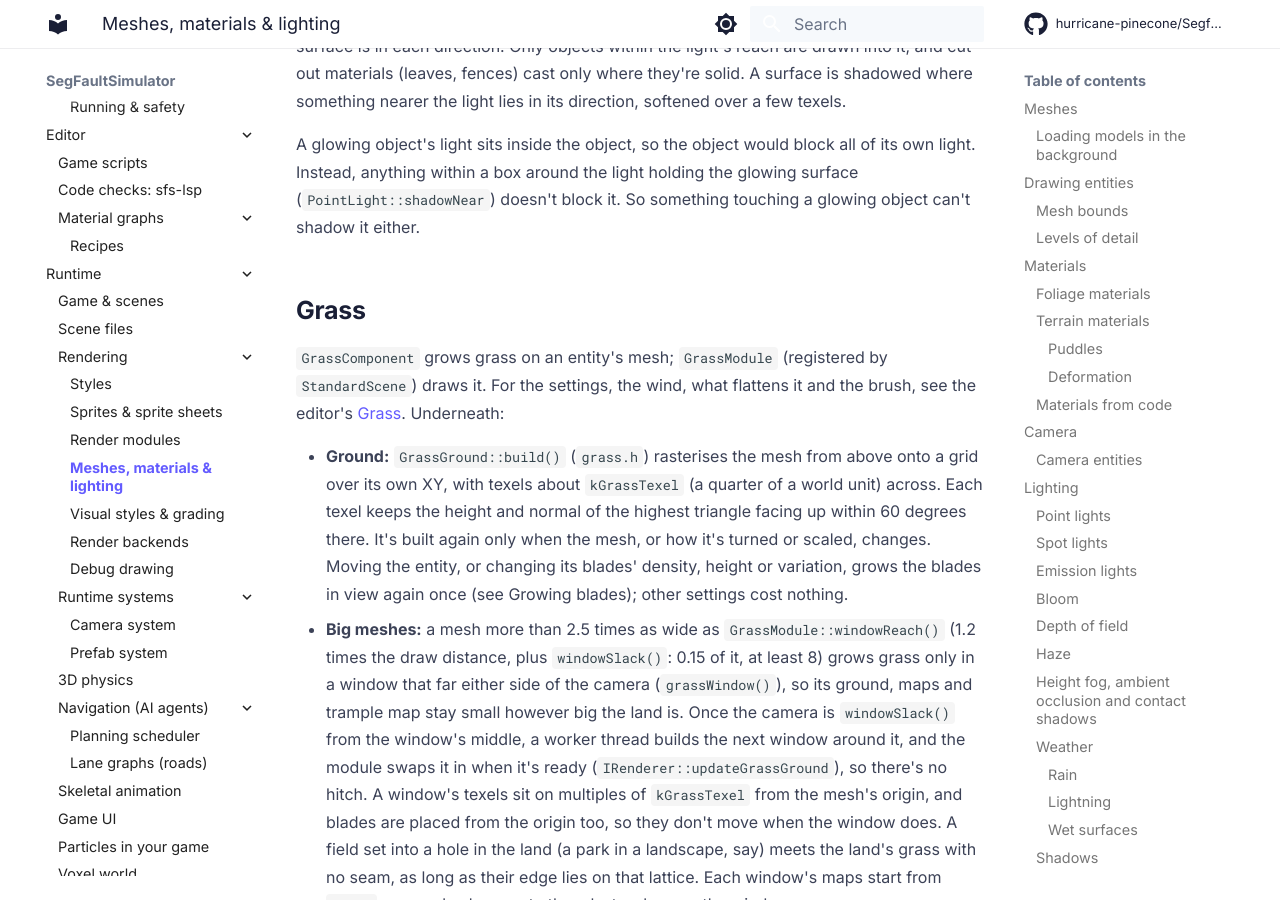
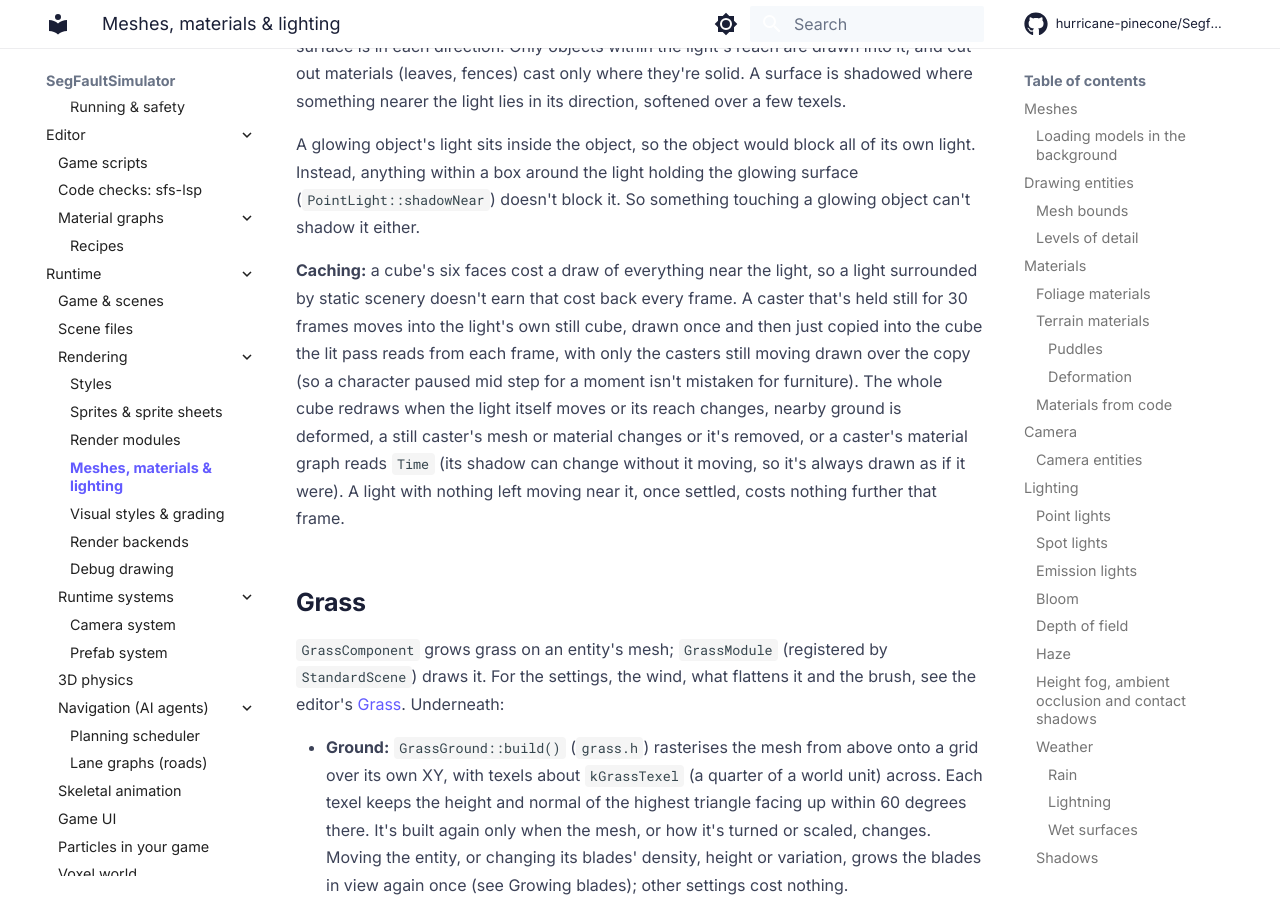
Before and after one commit to hurricane-pinecone/Segfault-Simulator, an MkDocs documentation site: the page built from docs/runtime/rendering/meshes-and-lighting/index.md, in a window 1280 px wide and 900 px high, scrolled down 32454 px. Built offline with MkDocs 1.6.1 and Material for MkDocs 9.7.7, drawn with Linux system fonts in a browser that asks for light colours; comment, search, counter and statistics services are not loaded; some of the changed text lies outside the part shown.

Commit message:
docs: document grass trample delta upload and point-light shadow caching (#33)
Co-authored-by: hurricane-pinecone <46616161+hurricane-pinecone@users.noreply.github.com>
Co-authored-by: github-actions[bot] <41898282+github-actions[bot]@users.noreply.github.com>

```diff
--- a/docs/runtime/rendering/meshes-and-lighting/index.md
+++ b/docs/runtime/rendering/meshes-and-lighting/index.md
@@ -1134,6 +1134,18 @@ all of its own light. Instead, anything within a box around the light holding
 the glowing surface (`PointLight::shadowNear`) doesn't block it. So
 something touching a glowing object can't shadow it either.
 
+**Caching:** a cube's six faces cost a draw of everything near the light, so
+a light surrounded by static scenery doesn't earn that cost back every frame.
+A caster that's held still for 30 frames moves into the light's own still
+cube, drawn once and then just copied into the cube the lit pass reads from
+each frame, with only the casters still moving drawn over the copy (so a
+character paused mid step for a moment isn't mistaken for furniture). The whole
+cube redraws when the light itself moves or its reach changes, nearby ground
+is deformed, a still caster's mesh or material changes or it's removed, or a
+caster's material graph reads `Time` (its shadow can change without it
+moving, so it's always drawn as if it were). A light with nothing left moving
+near it, once settled, costs nothing further that frame.
+
 ## Grass
 
 `GrassComponent` grows grass on an entity's mesh; `GrassModule` (registered by
@@ -1403,8 +1415,9 @@ brush, see the editor's [Grass](../../../editor/index.md#grass). Underneath:
   world. It's pressed by `GrassBender` spheres where they reach into the
   grass, and springs back over `recovery` seconds. Each update the module
   gathers benders (`GrassBenderComponent`s: fitted to their colliders, their
-  mesh, or a radius; nothing else bends grass). When the map changes, it sends it to the renderer
-  as an image (`IRenderer::updateGrassTrample`).
+  mesh, or a radius; nothing else bends grass). Only the texels that changed
+  go up to the GPU (`IRenderer::updateGrassTrample`); a bender holding grass
+  down that's already as flat as it'll get sends nothing more.
 
 - **Shadows:** grass grows before the sun's shadow pass. Blades within
   `grassShadowReach()` of the camera cast into the nearest
```
